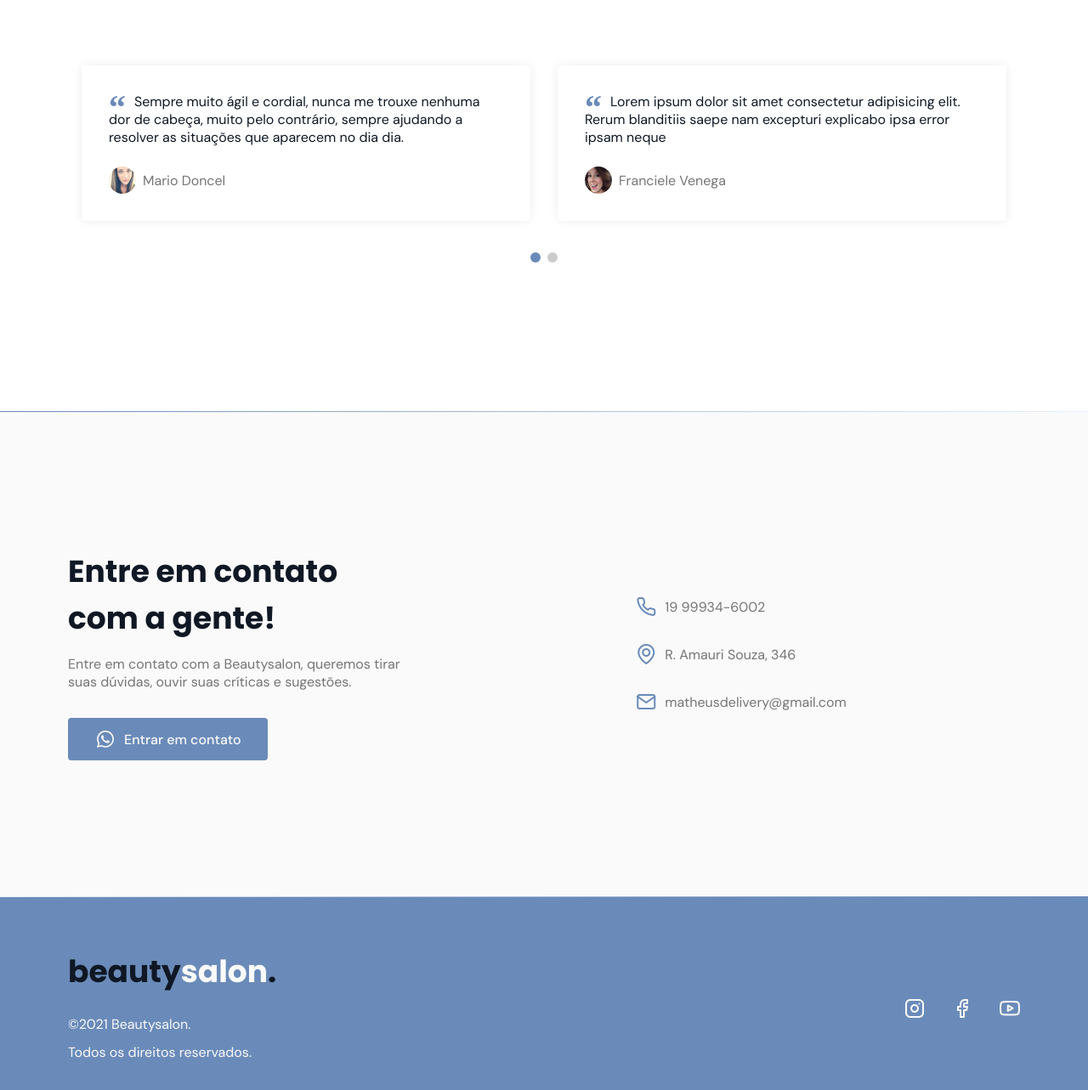
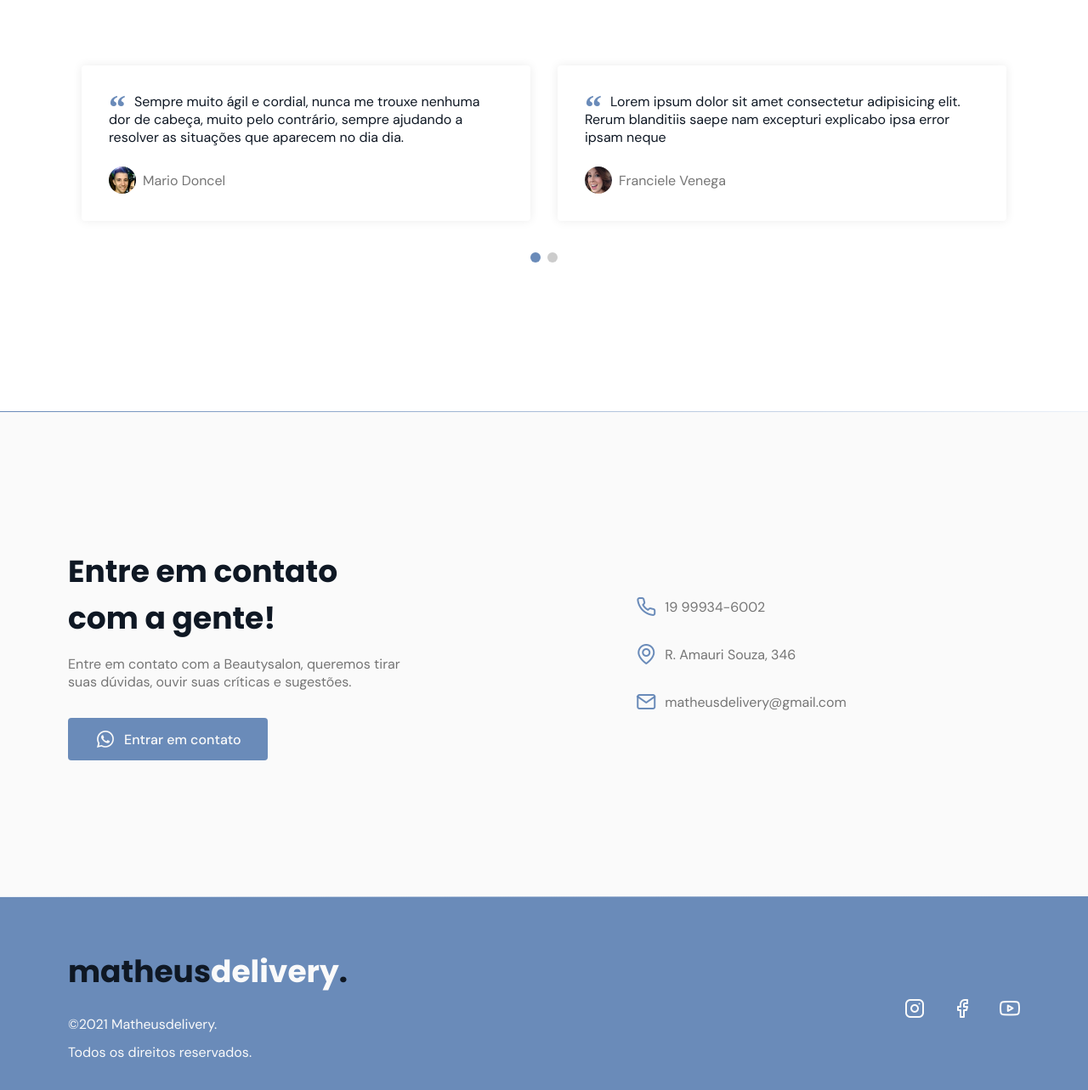
Before and after one commit to MarioDoncel/MatheusDelivery, a plain HTML site: page index.html in a window 1280 px wide. Shown: the part 2765-4048 px from the top of the page at 85% size. Drawn offline with nearby package versions, Linux system fonts and the light colour scheme; files whose address does not match are found by name.

Commit message:
Correcao

```diff
--- a/index.html
+++ b/index.html
@@ -159,7 +159,7 @@
                   </p>
                   <cite>
                     <img
-                      src="./assets/fotos/10.jpeg"
+                      src="./assets/fotos/11.jpg"
                       alt="Foto de Mario Doncel"
                     />
                     Mario Doncel
@@ -245,8 +245,8 @@
     <footer class="section">
       <div class="container grid">
         <div class="brand">
-          <a class="logo logo-alt" href="#home">beauty<span>salon</span>.</a>
-          <p>©2021 Beautysalon.</p>
+          <a class="logo logo-alt" href="#home">matheus<span>delivery</span>.</a>
+          <p>©2021 Matheusdelivery.</p>
           <p>Todos os direitos reservados.</p>
         </div>
 
```
Also changed, not shown: assets/fotos/11.jpg (added), 1 other file.
